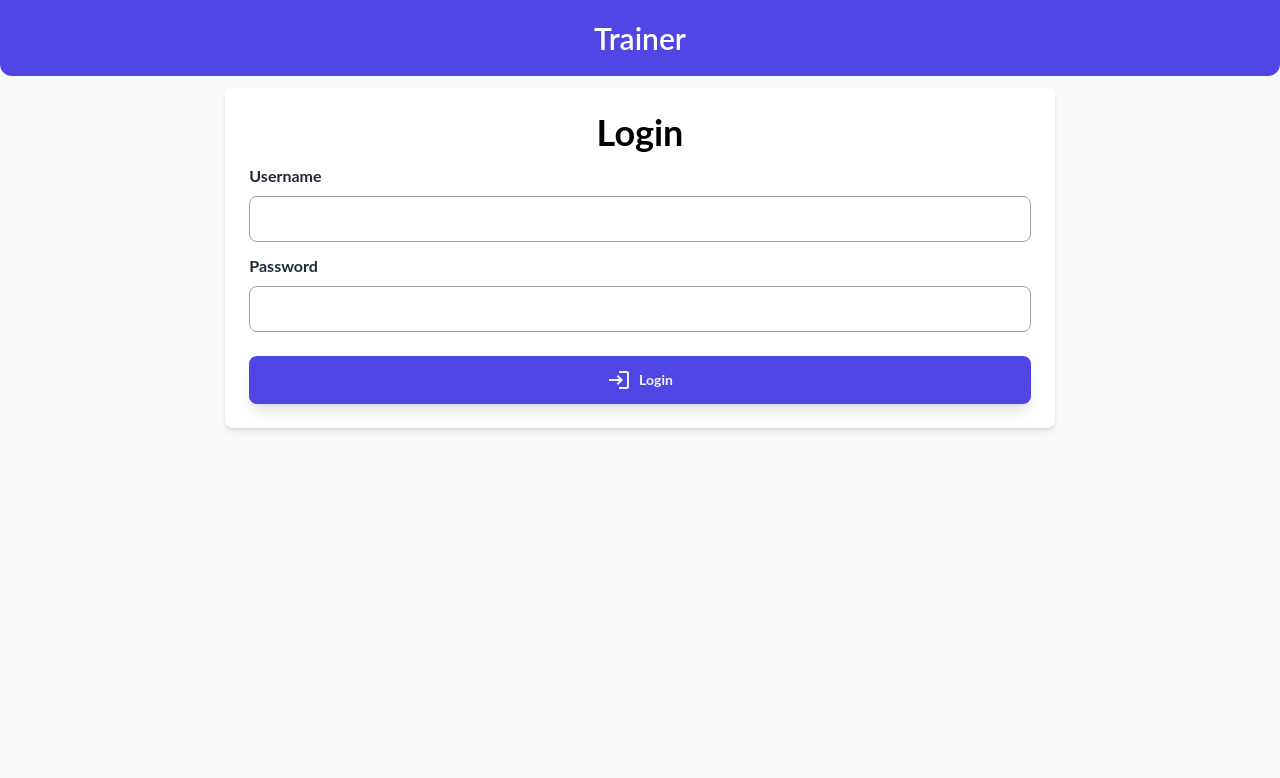
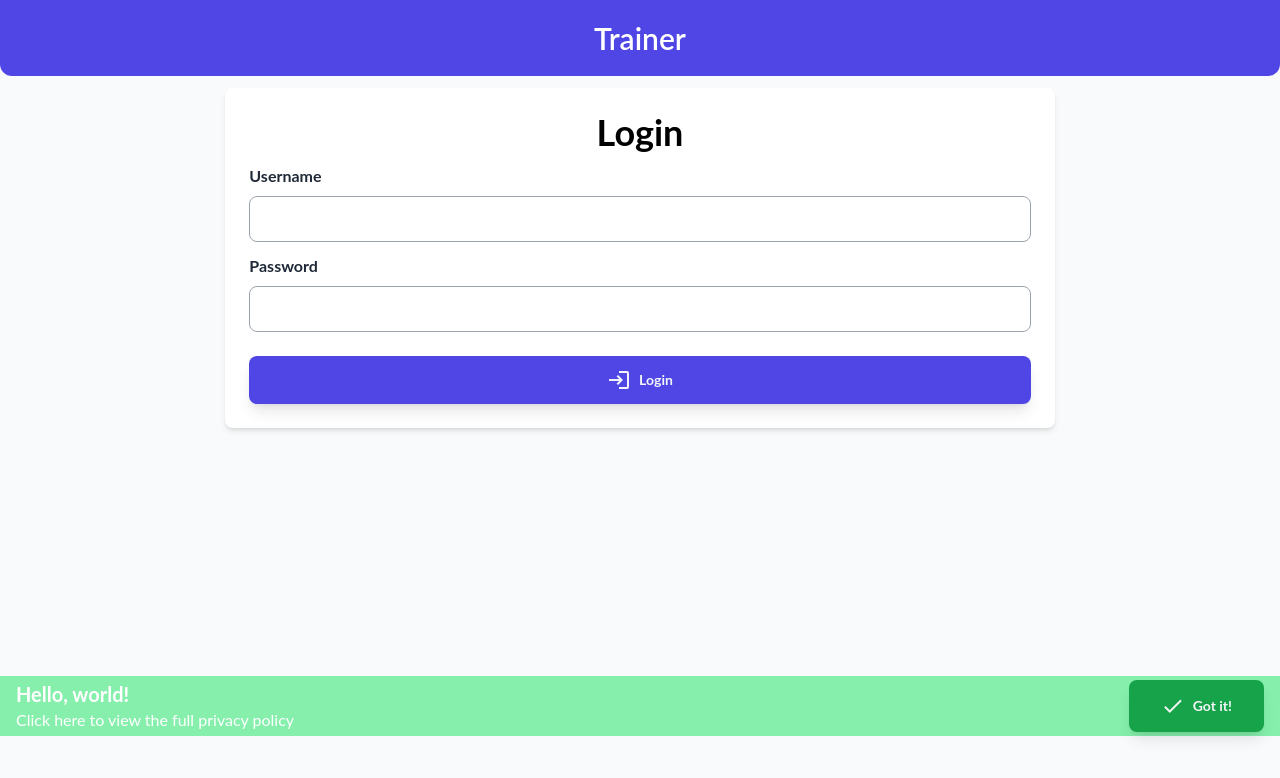
Before and after one commit to simone98dm/lazy-trainer-fe, a Vue app: page /login in a window 1280 px wide. Shown: the top 778 px of the page. Built offline with nearby package versions, Linux system fonts and the light colour scheme; no server answers; what v-calendar, vue-hotjar would draw is missing.

Commit message:
create cookie banner component

```diff
--- a/src/App.vue
+++ b/src/App.vue
@@ -23,6 +23,7 @@
         </transition>
       </router-view>
     </div>
+    <CookieBanner />
     <Footer v-if="!isLogin() && !hideDecoration()" />
   </div>
   <GlobalLoading />
--- a/src/components/Banner/Banner.vue
+++ b/src/components/Banner/Banner.vue
@@ -7,18 +7,21 @@
     <div
       :class="[
         { 'bg-red-400': color === 'error' },
-        { 'bg-green-400': color === 'success' },
+        { 'bg-green-300': color === 'success' },
         'text-white text-center py-1 lg:px-4',
       ]"
     >
-      <p class="p-2">
+      <div v-if="text">
+        <p v-if="text" class="p-2">
           {{ text }}
         </p>
-    </div>
         <div class="absolute top-0 right-0 p-3">
           <button @click="$emit('close')">
             <Icon component="close" class="text-white" />
           </button>
+        </div>
+      </div>
+      <slot v-else name="customContent" />
     </div>
   </div>
 </template>
--- a/src/components/Button/Button.vue
+++ b/src/components/Button/Button.vue
@@ -1,18 +1,27 @@
 <script setup lang="ts">
   import { useUserStore } from "~/stores";
   import { ButtonColor, ButtonSize } from "~/utils";
-  const props = defineProps([
-    "full",
-    "size",
-    "label",
-    "color",
-    "icon",
-    "theme",
-    "loading",
-    "circular",
-  ]);
+  const props = defineProps({
+    full: { type: Boolean, required: false, default: false },
+    size: { type: Number, required: false, default: ButtonSize.MEDIUM },
+    label: { type: String, required: false, default: "" },
+    color: { type: Number, required: false, default: ButtonColor.PRIMARY },
+    icon: { type: String, required: false, default: "" },
+    loading: { type: Boolean, required: false, default: false },
+    circular: { type: Boolean, required: false, default: false },
+  });
   const emit = defineEmits(["click"]);
   const user = useUserStore();
+
+  const ColorMapping = {
+    [ButtonColor.PRIMARY]: "bg-indigo-600 hover:bg-indigo-500 text-gray-100",
+    [ButtonColor.DANGER]: "bg-red-600 hover:bg-red-500 text-gray-100",
+    [ButtonColor.DARK]: "bg-slate-800 hover:bg-slate-500 text-gray-100",
+    [ButtonColor.LIGHT]: "bg-white hover:bg-slate-100 text-black",
+    [ButtonColor.SUCCESS]: "bg-green-600 hover:bg-green-400 text-gray-100",
+    [ButtonColor.WARNING]: "bg-yellow-600 hover:bg-yellow-500 text-gray-100",
+    [ButtonColor.TRASPARENT]: "hover:bg-slate-50 text-black",
+  };
 </script>
 
 <template>
@@ -22,41 +31,14 @@
       'justify-center',
       'items-center',
       'font-bold',
+      ColorMapping[props.color as ButtonColor ?? ButtonColor.PRIMARY],
       { 'rounded-full': circular },
       { 'rounded-lg': !circular },
       { 'w-full': props.full ?? false },
       {
-        'bg-indigo-600 hover:bg-indigo-500 text-gray-100':
-          (!props.color || props.color === ButtonColor.PRIMARY) &&
-          !user.isTrainer,
-      },
-      {
         'bg-purple-600 hover:bg-purple-500 text-gray-100':
           (!props.color || props.color === ButtonColor.PRIMARY) &&
           user.isTrainer,
-      },
-      {
-        'bg-red-600 hover:bg-red-500 text-gray-100':
-          props.color === ButtonColor.DANGER,
-      },
-      {
-        'bg-green-600 hover:bg-green-500 text-gray-100':
-          props.color === ButtonColor.SUCCESS,
-      },
-      {
-        'bg-purple-600 hover:bg-purple-500 text-gray-100':
-          props.color === ButtonColor.WARNING,
-      },
-      {
-        'bg-slate-800 hover:bg-slate-500 text-gray-100':
-          props.color === ButtonColor.DARK,
-      },
-      {
-        'bg-white hover:bg-slate-100 text-black':
-          props.color === ButtonColor.LIGHT,
-      },
-      {
-        'hover:bg-slate-50 text-black': props.color === ButtonColor.TRASPARENT,
       },
       {
         'shadow-lg': props.color !== ButtonColor.TRASPARENT,
--- /dev/null
+++ b/src/components/CookieBanner/CookieBanner.vue
@@ -0,0 +1,42 @@
+<script setup lang="ts">
+  import { ButtonColor } from "~/utils";
+  import { getStorage, saveStorage } from "~/helpers/storage";
+  import { ref } from "vue";
+  const cookieName = "cookie-compliance";
+  let status = ref(true);
+
+  interface CookieAcceptance {
+    acceptanceDate: string;
+    acceptanceValue: boolean;
+  }
+
+  function dismissCookieBanner() {
+    saveStorage(cookieName, {
+      acceptanceDate: new Date().toISOString(),
+      acceptanceValue: true,
+    }).then(() => (status.value = true));
+  }
+
+  getStorage<CookieAcceptance>(cookieName).then(
+    (stat) => (status.value = stat?.acceptanceValue ?? false)
+  );
+</script>
+
+<template>
+  <Banner color="success" v-if="!status">
+    <template #customContent>
+      <div class="flex flex-row justify-between align-middle">
+        <div class="text-left text-">
+          <h1 class="text-xl font-bold">Hello, world!</h1>
+          <p class="text-md">Click here to view the full privacy policy</p>
+        </div>
+        <Button
+          :color="ButtonColor.SUCCESS"
+          icon="check"
+          label="Got it!"
+          @click="dismissCookieBanner"
+        />
+      </div>
+    </template>
+  </Banner>
+</template>
--- a/src/components/DuplicateActivities/DuplicateActivities.vue
+++ b/src/components/DuplicateActivities/DuplicateActivities.vue
@@ -60,14 +60,14 @@
     </template>
     <template #actions>
       <Button
-        full="true"
+        :full="true"
         icon="cancel"
         :color="ButtonColor.DANGER"
         label="Cancel"
         @click="$emit('close')"
       />
       <Button
-        full="true"
+        :full="true"
         icon="save"
         :color="ButtonColor.SUCCESS"
         label="Duplicate"
--- a/src/components/Flow/Flow.vue
+++ b/src/components/Flow/Flow.vue
@@ -73,7 +73,7 @@
       activityStore.getMissingDays.length > 0
     "
     icon="add"
-    full="true"
+    :full="true"
     :to="{ name: 'session' }"
     :type="LinkType.BUTTON"
     label="Add day activities"
--- a/src/components/SessionForm/SessionForm.vue
+++ b/src/components/SessionForm/SessionForm.vue
@@ -170,14 +170,14 @@
         <div class="w-full flex flex-col sm:flex-row justify-center px-3 gap-3">
           <Button
             v-if="dayOfWeek !== -1"
-            full="true"
+            :full="true"
             :icon="!isNew() ? 'save' : 'add'"
             :label="!isNew() ? 'Save' : 'Create'"
             :color="ButtonColor.SUCCESS"
             @click="save"
           />
           <Button
-            full="true"
+            :full="true"
             v-if="!isNew()"
             icon="delete"
             :color="ButtonColor.DANGER"
--- a/src/views/Login.vue
+++ b/src/views/Login.vue
@@ -111,7 +111,7 @@
           :disabled="isLoading"
           label="Login"
           icon="login"
-          full="true"
+          :full="true"
           @click="submit"
         />
       </div>
--- a/src/views/Settings.vue
+++ b/src/views/Settings.vue
@@ -149,7 +149,7 @@
         v-if="!userStore.isTrainer"
         :color="ButtonColor.LIGHT"
         :loading="syncStatus"
-        full="true"
+        :full="true"
         icon="cloud_sync"
         label="Sync data"
         @click="syncProfile"
@@ -158,7 +158,7 @@
     <div class="w-full flex justify-center mb-3">
       <Button
         :color="ButtonColor.PRIMARY"
-        full="true"
+        :full="true"
         icon="logout"
         label="Logout"
         @click="logout"
--- a/src/views/Timer.vue
+++ b/src/views/Timer.vue
@@ -292,7 +292,7 @@
                 : 'Play'
               : 'Next'
           "
-          full="true"
+          :full="true"
           @click="toggleTimer"
         />
       </div>
@@ -300,7 +300,7 @@
         <Button
           v-if="settingsStore.isEasyModeEnabled"
           label="Skip"
-          full="true"
+          :full="true"
           @click="skipActivity"
           :color="ButtonColor.LIGHT"
         />
```
Lines whose indentation alone changed are shown as unchanged.
